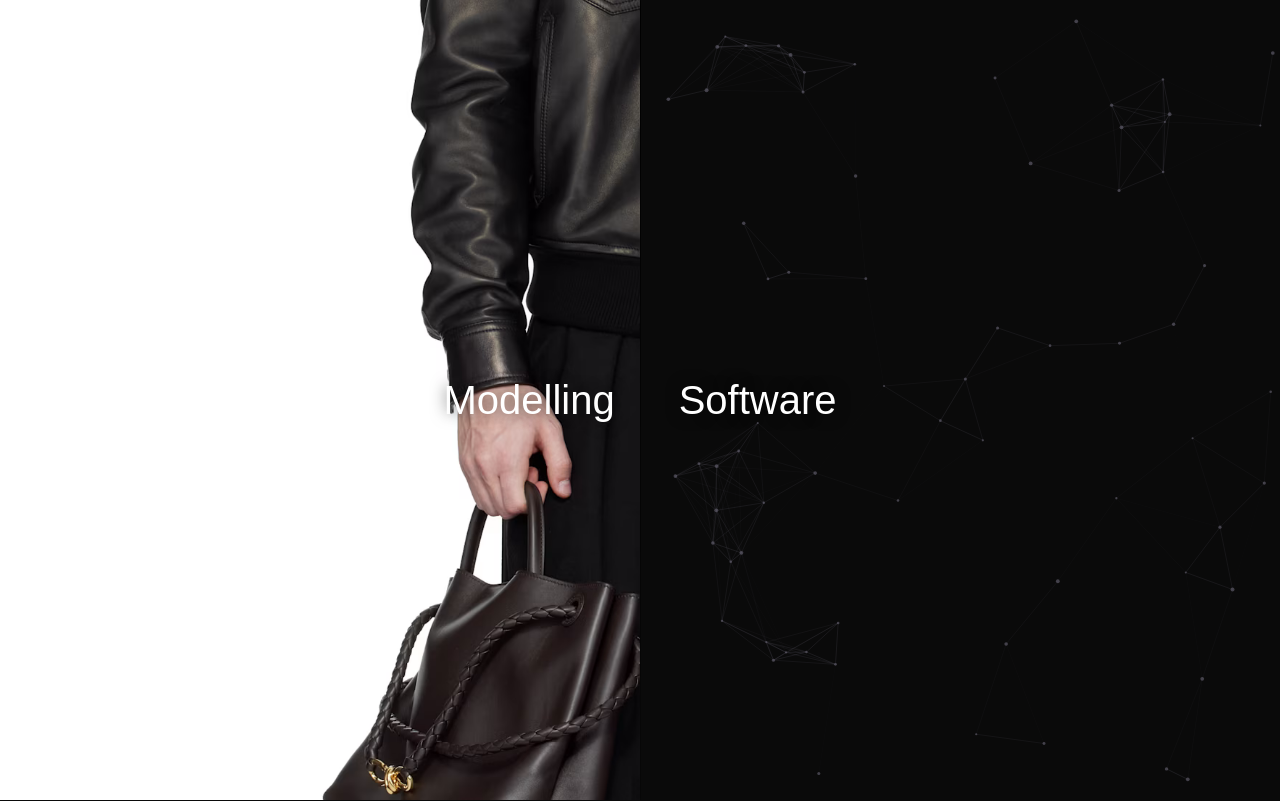
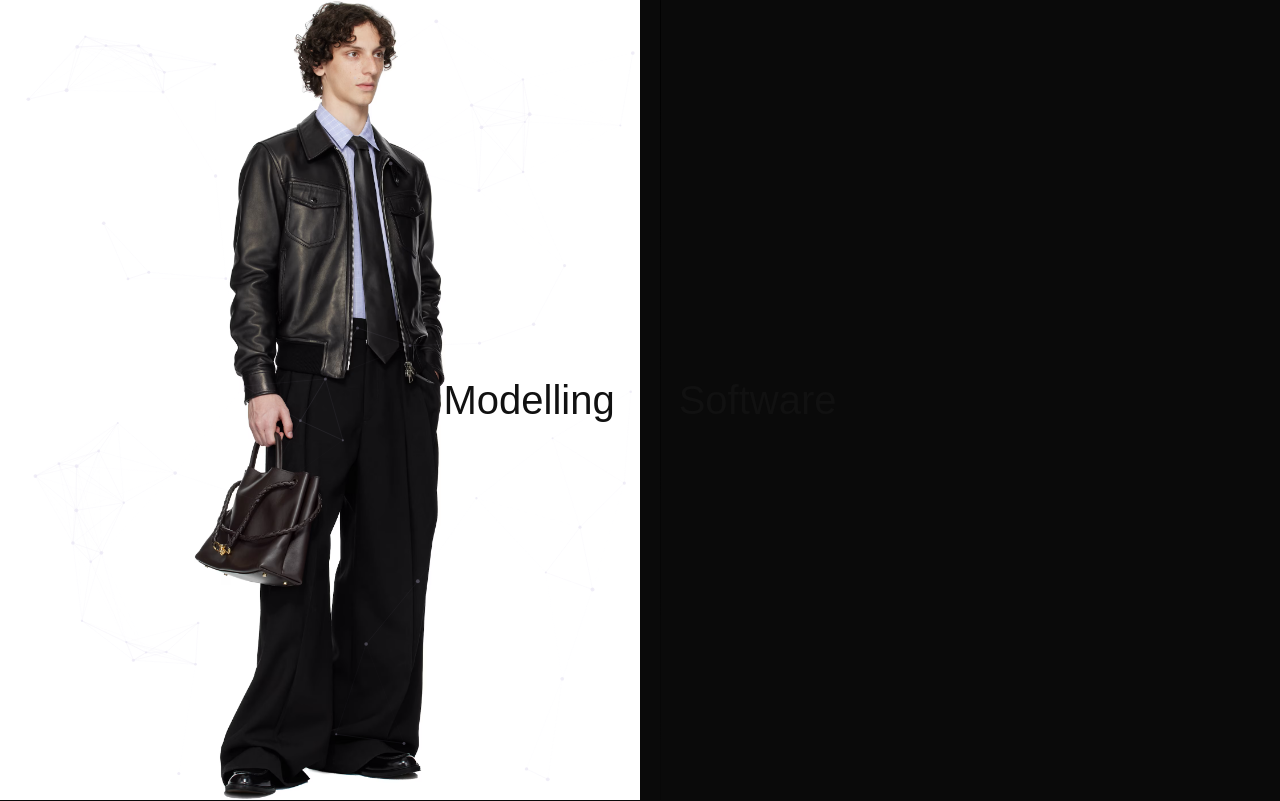
Before and after one commit to MichaelKlmn/PersonalPortfolio, a React (Create React App) app: page / in a window 1280 px wide. Built offline with nearby package versions, Linux system fonts and the light colour scheme.

Commit message:
Still need to move particles to softwware side, make software text white

```diff
--- a/src/pages/Home.css
+++ b/src/pages/Home.css
@@ -1,124 +1,119 @@
-/* Fill the viewport and keep a dark base to avoid white flashes */
-html,
-body {
-  background-color: #0a0a0a;
-  margin: 0;
-  padding: 0;
-}
-
 .home {
   position: relative;
   height: 100vh;
-  width: 100%;
+  width: 100vw;
   overflow: hidden;
   display: flex;
   align-items: center;
   justify-content: center;
-  background: #000; /* dark fallback while images/canvas initialize */
 }
 
-/* --- BACKGROUND LAYERS (50/50 split) --- */
+/* Background halves */
 .background {
   position: absolute;
   top: 0;
+  width: 50%;
   height: 100%;
-  width: 50%;
+  background-size: cover;
+  background-position: center;
   z-index: 0;
 }
 
-/* --- MODELLING SIDE FIX --- */
-.home .split .modeling-bg {
+.modeling-bg {
   left: 0;
-  background-repeat: no-repeat;
-  background-position: center bottom;
-  background-size: contain !important; /* ensures entire body is visible */
-  z-index: 0;
+  background-color: white;
 }
 
-/* Slight zoom adjustment for large screens */
-@media (min-width: 1024px) {
-  .home .split .modeling-bg {
-    background-size: 95% auto !important;
+.software-bg {
+  right: 0;
+  background-color: #0a0a0a;
+  overflow: hidden;
+}
+
+/* Particles canvas - constrain to software side */
+.hero-particles-canvas {
+  position: absolute;
+  top: 0;
+  left: 0;
+  width: 100%;
+  height: 100%;
+  pointer-events: auto;
+}
+
+/* CTA container (center text + divider) */
+.cta-container {
+  position: relative;
+  z-index: 2;
+  display: flex;
+  justify-content: space-between;
+  width: 80%;
+  max-width: 900px;
+  align-items: center;
+}
+
+.cta-text {
+  font-size: 3rem;
+  font-weight: 500;
+  cursor: pointer;
+  user-select: none;
+  transition: transform 0.4s ease, color 0.4s ease;
+  color: #ffffff;
+}
+
+.cta-text:hover {
+  transform: scale(1.08);
+}
+
+/* Modelling text - black */
+.modeling-text {
+  color: black;
+}
+
+.modeling-text:hover {
+  color: #333333;
+}
+
+/* Software text - white */
+.software-text {
+  color: white;
+}
+
+.software-text:hover {
+  color: #ffffff;
+}
+
+.left-text {
+  text-align: left;
+}
+
+.right-text {
+  text-align: right;
+}
+
+/* Divider animation */
+.divider-full-vertical {
+  width: 2px;
+  height: 100%;
+  background: linear-gradient(to bottom, #666666, transparent);
+  border-radius: 2px;
+  margin: 0 20px;
+  align-self: stretch;
+  z-index: 1;
+  transform-origin: center;
+}
+
+/* Animations */
+@keyframes fadeIn {
+  from {
+    opacity: 0;
+    transform: translateY(20px);
+  }
+  to {
+    opacity: 1;
+    transform: translateY(0);
   }
 }
 
-/* --- SOFTWARE SIDE --- */
-.software-bg {
-  right: 0;
-  background-color: #0a0a0a; /* match Software page base */
-  overflow: hidden;
+.home {
+  animation: fadeIn 1.2s ease forwards;
 }
-
-/* Particle canvas fills the right half */
-.software-bg canvas.hero-particles-canvas,
-.software-bg canvas {
-  position: absolute !important;
-  top: 0;
-  left: 0;
-  width: 100% !important;
-  height: 100% !important;
-  opacity: 0.45;
-  pointer-events: none;
-  z-index: 1;
-}
-
-/* --- CENTER CONTENT (animated) --- */
-.cta-container {
-  display: flex;
-  justify-content: space-between;
-  align-items: center;
-  z-index: 5; /* above backgrounds */
-  width: 80%;
-  max-width: 1200px;
-}
-
-/* --- TEXT FIX --- */
-.cta-text {
-  font-size: 4rem;
-  font-weight: 700;
-  cursor: pointer;
-  user-select: none;
-  transition: all 0.3s ease;
-  color: #ffffff !important; /* Force white for visibility */
-  text-shadow: 0 0 15px rgba(0, 0, 0, 0.6);
-  position: relative;
-  z-index: 3;
-}
-
-/* --- VERTICAL DIVIDER --- */
-.divider-full-vertical {
-  width: 3px;
-  height: 300px;
-  background: linear-gradient(180deg, #555, #999, #555);
-  border-radius: 3px;
-}
-
-/* --- RESPONSIVE --- */
-@media (max-width: 768px) {
-  .cta-container {
-    flex-direction: column;
-    gap: 2rem;
-  }
-
-  .divider-full-vertical {
-    width: 200px;
-    height: 3px;
-  }
-
-  .cta-text {
-    font-size: 2.5rem;
-  }
-}
-
-/* --- OPTIONAL OVERLAY GRADIENT (adds smooth transition) --- */
-.home .split .modeling-bg::after {
-  content: "";
-  position: absolute;
-  inset: 0;
-  background: linear-gradient(
-    to right,
-    rgba(0, 0, 0, 0.85),
-    rgba(0, 0, 0, 0.3)
-  );
-  z-index: 1;
-}
--- a/src/pages/Home.js
+++ b/src/pages/Home.js
@@ -1,10 +1,10 @@
 import React from "react";
 import { motion, AnimatePresence } from "framer-motion";
-import HeroParticles from "../components/ParticlesBackground"; // <-- make sure this file exists
+import HeroParticles from "../components/ParticlesBackground";
 import "./Home.css";
 
 export default function Home({ setSelected }) {
-  // ---------------- Animation variants (unchanged behavior) ----------------
+  // Animation variants (same as before)
   const dividerVariants = {
     initial: { scaleY: 0, opacity: 0, originY: 0.5 },
     animate: { scaleY: 1, opacity: 1, originY: 0.5 },
@@ -30,12 +30,10 @@ export default function Home({ setSelected }) {
     },
   };
 
-  // ---------------- Local selection for the push-away animation ----------------
   const [selection, setSelection] = React.useState(null);
 
   const handleSelect = (side) => {
     setSelection(side);
-    // allow time for the push-away animation before switching page
     setTimeout(() => setSelected(side), 800);
   };
 
@@ -47,31 +45,30 @@ export default function Home({ setSelected }) {
       exit={{ opacity: 0 }}
       transition={{ duration: 0.6 }}
     >
-      {/* ------- BACKGROUND LAYERS ------- */}
-      {/* Left side (Modelling) uses your image from /public/images */}
+      {/* -------- BACKGROUND LAYERS -------- */}
+      {/* Left side (Modelling) */}
       <div
         className="background modeling-bg"
         style={{
           backgroundImage: `url(${process.env.PUBLIC_URL}/images/bottega.png)`,
           backgroundRepeat: "no-repeat",
           backgroundPosition: "center center",
-          backgroundSize: "cover",
-          opacity: 1,
+          backgroundSize: "contain",
         }}
       />
 
-      {/* Right side (Software) uses the same particle background as Software page */}
+      {/* Right side (Software) */}
       <div className="background software-bg">
         <HeroParticles />
       </div>
 
-      {/* ------- CTA / TUG-OF-WAR CONTENT ------- */}
+      {/* -------- CENTER CONTENT -------- */}
       <div className="cta-container">
-        {/* Left label: Modelling */}
+        {/* Left label */}
         <AnimatePresence>
           {selection !== "software" && (
             <motion.h1
-              className="cta-text left-text"
+              className="cta-text left-text modeling-text"
               variants={textVariants}
               initial="initial"
               animate="animate"
@@ -85,7 +82,7 @@ export default function Home({ setSelected }) {
           )}
         </AnimatePresence>
 
-        {/* Center divider (expands from middle) */}
+        {/* Divider */}
         <AnimatePresence>
           {!selection && (
             <motion.div
@@ -99,11 +96,11 @@ export default function Home({ setSelected }) {
           )}
         </AnimatePresence>
 
-        {/* Right label: Software */}
+        {/* Right label */}
         <AnimatePresence>
           {selection !== "modelling" && (
             <motion.h1
-              className="cta-text right-text"
+              className="cta-text right-text software-text"
               variants={textVariants}
               initial="initial"
               animate="animate"
```
